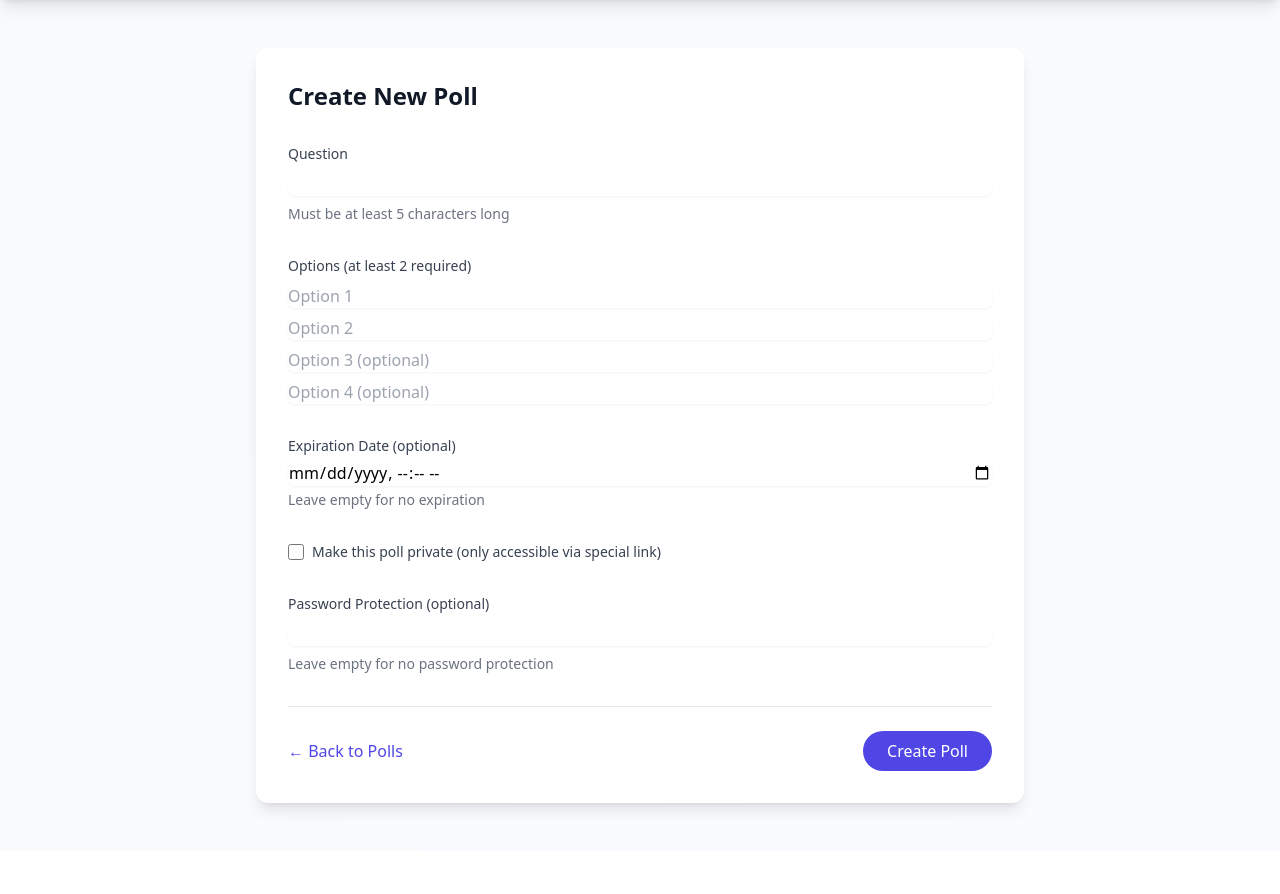
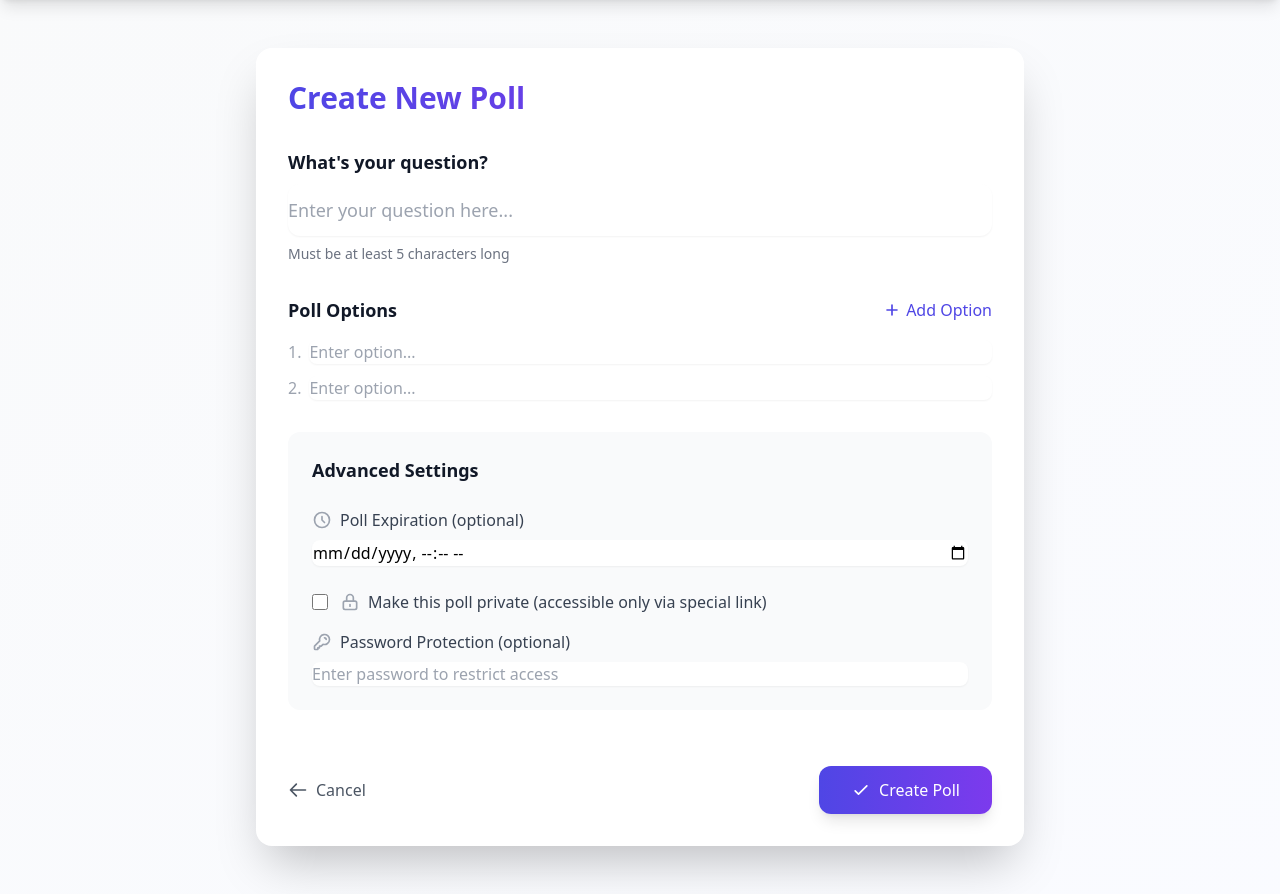
Before and after one commit to PawiX25/PollApp, a Flask app: page /create in a window 1280 px wide. Shown: the part 64-958 px from the top of the page. Before the commit the page ends 879 px from the top, so only its background shows below. Run offline with Flask 3, Linux system fonts and the light colour scheme; the visitor is signed in with stand-in values (Sample User, id 1); some libraries are stand-ins or nearby versions.

Commit message:
Enhance poll creation UI with dynamic options and better visual design

```diff
--- a/templates/create.html
+++ b/templates/create.html
@@ -4,74 +4,185 @@
 
 {% block content %}
 <div class="max-w-3xl mx-auto">
-    <div class="bg-white shadow-lg rounded-xl p-8">
-        <h1 class="text-2xl font-bold text-gray-900 mb-8">Create New Poll</h1>
+    <div class="bg-white shadow-2xl rounded-2xl p-8">
+        <h1 class="text-3xl font-black text-transparent bg-clip-text bg-gradient-to-r from-indigo-600 to-purple-600 mb-8">Create New Poll</h1>
 
         {% with messages = get_flashed_messages(with_categories=true) %}
             {% if messages %}
                 {% for category, message in messages %}
-                    <div class="rounded-md p-4 mb-4 {% if category == 'error' %}bg-red-50 text-red-700{% else %}bg-green-50 text-green-700{% endif %}">
+                    <div class="rounded-md p-4 mb-4 animate__animated animate__fadeIn {% if category == 'error' %}bg-red-50 text-red-700{% else %}bg-green-50 text-green-700{% endif %}">
                         {{ message }}
                     </div>
                 {% endfor %}
             {% endif %}
         {% endwith %}
 
-        <form method="post" class="space-y-8">
-            <div class="space-y-2">
-                <label for="question" class="block text-sm font-medium text-gray-700">Question</label>
+        <form method="post" class="space-y-8" id="pollForm">
+            <div class="space-y-2 group">
+                <label for="question" class="block text-lg font-semibold text-gray-900">What's your question?</label>
                 <input type="text" name="question" id="question" required minlength="5"
-                       class="mt-1 block w-full rounded-lg border-gray-300 shadow-sm focus:border-indigo-500 focus:ring-indigo-500 transition">
+                       placeholder="Enter your question here..."
+                       class="mt-1 block w-full rounded-xl border-gray-300 shadow-sm
+                              focus:border-indigo-500 focus:ring-indigo-500 transition-all
+                              group-hover:border-indigo-300 text-lg py-3">
                 <p class="text-sm text-gray-500">Must be at least 5 characters long</p>
             </div>
 
-            <div>
-                <label class="block text-sm font-medium text-gray-700 mb-2">Options (at least 2 required)</label>
-                <div class="space-y-2">
-                    <input type="text" name="options" required placeholder="Option 1"
-                           class="block w-full rounded-md border-gray-300 shadow-sm focus:border-indigo-500 focus:ring-indigo-500">
-                    <input type="text" name="options" required placeholder="Option 2"
-                           class="block w-full rounded-md border-gray-300 shadow-sm focus:border-indigo-500 focus:ring-indigo-500">
-                    <input type="text" name="options" placeholder="Option 3 (optional)"
-                           class="block w-full rounded-md border-gray-300 shadow-sm focus:border-indigo-500 focus:ring-indigo-500">
-                    <input type="text" name="options" placeholder="Option 4 (optional)"
-                           class="block w-full rounded-md border-gray-300 shadow-sm focus:border-indigo-500 focus:ring-indigo-500">
+            <div class="space-y-4">
+                <div class="flex justify-between items-center">
+                    <label class="block text-lg font-semibold text-gray-900">Poll Options</label>
+                    <button type="button" id="addOption"
+                            class="text-indigo-600 hover:text-indigo-800 flex items-center space-x-1">
+                        <svg class="w-5 h-5" fill="none" stroke="currentColor" viewBox="0 0 24 24">
+                            <path stroke-linecap="round" stroke-linejoin="round" stroke-width="2" d="M12 6v6m0 0v6m0-6h6m-6 0H6"/>
+                        </svg>
+                        <span>Add Option</span>
+                    </button>
+                </div>
+                <div id="optionsContainer" class="space-y-3">
+                    <div class="option-input group animate__animated animate__fadeIn">
+                        <div class="flex items-center space-x-2">
+                            <span class="text-gray-400 option-number">1.</span>
+                            <input type="text" name="options" required placeholder="Enter option..."
+                                   class="flex-1 rounded-lg border-gray-300 shadow-sm
+                                          focus:border-indigo-500 focus:ring-indigo-500
+                                          group-hover:border-indigo-300">
+                        </div>
+                    </div>
+                    <div class="option-input group animate__animated animate__fadeIn">
+                        <div class="flex items-center space-x-2">
+                            <span class="text-gray-400 option-number">2.</span>
+                            <input type="text" name="options" required placeholder="Enter option..."
+                                   class="flex-1 rounded-lg border-gray-300 shadow-sm
+                                          focus:border-indigo-500 focus:ring-indigo-500
+                                          group-hover:border-indigo-300">
+                        </div>
+                    </div>
                 </div>
             </div>
 
-            <div>
-                <label for="expires_at" class="block text-sm font-medium text-gray-700">Expiration Date (optional)</label>
+            <div class="bg-gray-50 rounded-xl p-6 space-y-6">
+                <h3 class="text-lg font-semibold text-gray-900">Advanced Settings</h3>
+
+                <div class="space-y-2">
+                    <label for="expires_at" class="flex items-center space-x-2 text-gray-700">
+                        <svg class="w-5 h-5 text-gray-400" fill="none" stroke="currentColor" viewBox="0 0 24 24">
+                            <path stroke-linecap="round" stroke-linejoin="round" stroke-width="2"
+                                  d="M12 8v4l3 3m6-3a9 9 0 11-18 0 9 9 0 0118 0z"/>
+                        </svg>
+                        <span>Poll Expiration (optional)</span>
+                    </label>
                     <input type="datetime-local" name="expires_at" id="expires_at"
-                       class="mt-1 block w-full rounded-md border-gray-300 shadow-sm focus:border-indigo-500 focus:ring-indigo-500">
-                <p class="mt-1 text-sm text-gray-500">Leave empty for no expiration</p>
+                           class="w-full rounded-lg border-gray-300 shadow-sm
+                                  focus:border-indigo-500 focus:ring-indigo-500">
                 </div>
 
-            <div class="flex items-center">
+                <div class="space-y-4">
+                    <div class="flex items-center space-x-3">
                         <input type="checkbox" name="private" id="private"
                                class="h-4 w-4 text-indigo-600 focus:ring-indigo-500 border-gray-300 rounded">
-                <label for="private" class="ml-2 block text-sm text-gray-700">
-                    Make this poll private (only accessible via special link)
+                        <label for="private" class="text-gray-700 flex items-center space-x-2">
+                            <svg class="w-5 h-5 text-gray-400" fill="none" stroke="currentColor" viewBox="0 0 24 24">
+                                <path stroke-linecap="round" stroke-linejoin="round" stroke-width="2"
+                                      d="M12 15v2m-6 4h12a2 2 0 002-2v-6a2 2 0 00-2-2H6a2 2 0 00-2 2v6a2 2 0 002 2zm10-10V7a4 4 0 00-8 0v4h8z"/>
+                            </svg>
+                            <span>Make this poll private (accessible only via special link)</span>
                         </label>
                     </div>
 
                     <div class="space-y-2">
-                <label for="password" class="block text-sm font-medium text-gray-700">Password Protection (optional)</label>
+                        <label for="password" class="flex items-center space-x-2 text-gray-700">
+                            <svg class="w-5 h-5 text-gray-400" fill="none" stroke="currentColor" viewBox="0 0 24 24">
+                                <path stroke-linecap="round" stroke-linejoin="round" stroke-width="2"
+                                      d="M15 7a2 2 0 012 2m4 0a6 6 0 01-7.743 5.743L11 17H9v2H7v2H4a1 1 0 01-1-1v-2.586a1 1 0 01.293-.707l5.964-5.964A6 6 0 1121 9z"/>
+                            </svg>
+                            <span>Password Protection (optional)</span>
+                        </label>
                         <input type="password" name="password" id="password"
-                       class="mt-1 block w-full rounded-lg border-gray-300 shadow-sm focus:border-indigo-500 focus:ring-indigo-500 transition">
-                <p class="text-sm text-gray-500">Leave empty for no password protection</p>
+                               placeholder="Enter password to restrict access"
+                               class="w-full rounded-lg border-gray-300 shadow-sm
+                                      focus:border-indigo-500 focus:ring-indigo-500">
+                    </div>
+                </div>
             </div>
 
-            <div class="flex items-center justify-between pt-6 border-t">
+            <div class="flex items-center justify-between pt-6">
                 <a href="{{ url_for('index') }}"
-                   class="text-indigo-600 hover:text-indigo-800 font-medium">
-                    ← Back to Polls
+                   class="text-gray-600 hover:text-gray-800 flex items-center space-x-2">
+                    <svg class="w-5 h-5" fill="none" stroke="currentColor" viewBox="0 0 24 24">
+                        <path stroke-linecap="round" stroke-linejoin="round" stroke-width="2" d="M10 19l-7-7m0 0l7-7m-7 7h18"/>
+                    </svg>
+                    <span>Cancel</span>
                 </a>
                 <button type="submit"
-                        class="bg-indigo-600 text-white px-6 py-2 rounded-full hover:bg-indigo-700 focus:outline-none focus:ring-2 focus:ring-indigo-500 focus:ring-offset-2 transition transform hover:scale-105">
-                    Create Poll
+                        class="gradient-bg text-white px-8 py-3 rounded-xl hover-scale shadow-lg
+                               flex items-center space-x-2">
+                    <svg class="w-5 h-5" fill="none" stroke="currentColor" viewBox="0 0 24 24">
+                        <path stroke-linecap="round" stroke-linejoin="round" stroke-width="2" d="M5 13l4 4L19 7"/>
+                    </svg>
+                    <span>Create Poll</span>
                 </button>
             </div>
         </form>
     </div>
 </div>
+
+<script>
+document.addEventListener('DOMContentLoaded', function() {
+    const optionsContainer = document.getElementById('optionsContainer');
+    const addOptionBtn = document.getElementById('addOption');
+    const maxOptions = 10;
+
+    function updateOptionNumbers() {
+        document.querySelectorAll('.option-number').forEach((span, index) => {
+            span.textContent = `${index + 1}.`;
+        });
+    }
+
+    function createOptionInput() {
+        const optionCount = optionsContainer.children.length;
+        if (optionCount >= maxOptions) {
+            alert('Maximum 10 options allowed');
+            return;
+        }
+
+        const div = document.createElement('div');
+        div.className = 'option-input group animate__animated animate__fadeIn';
+        div.innerHTML = `
+            <div class="flex items-center space-x-2">
+                <span class="text-gray-400 option-number">${optionCount + 1}.</span>
+                <input type="text" name="options" placeholder="Enter option..."
+                       class="flex-1 rounded-lg border-gray-300 shadow-sm
+                              focus:border-indigo-500 focus:ring-indigo-500
+                              group-hover:border-indigo-300">
+                <button type="button" class="text-red-500 hover:text-red-700 delete-option">
+                    <svg class="w-5 h-5" fill="none" stroke="currentColor" viewBox="0 0 24 24">
+                        <path stroke-linecap="round" stroke-linejoin="round" stroke-width="2" d="M19 7l-.867 12.142A2 2 0 0116.138 21H7.862a2 2 0 01-1.995-1.858L5 7m5 4v6m4-6v6m1-10V4a1 1 0 00-1-1h-4a1 1 0 00-1 1v3M4 7h16"/>
+                    </svg>
+                </button>
+            </div>
+        `;
+
+        optionsContainer.appendChild(div);
+    }
+
+    addOptionBtn.addEventListener('click', createOptionInput);
+
+    optionsContainer.addEventListener('click', function(e) {
+        if (e.target.closest('.delete-option')) {
+            const optionInput = e.target.closest('.option-input');
+            if (optionsContainer.children.length > 2) {
+                optionInput.classList.remove('animate__fadeIn');
+                optionInput.classList.add('animate__fadeOut');
+                setTimeout(() => {
+                    optionInput.remove();
+                    updateOptionNumbers();
+                }, 500);
+            } else {
+                alert('Minimum 2 options required');
+            }
+        }
+    });
+});
+</script>
 {% endblock %}
```
Lines whose indentation alone changed are shown as unchanged.
